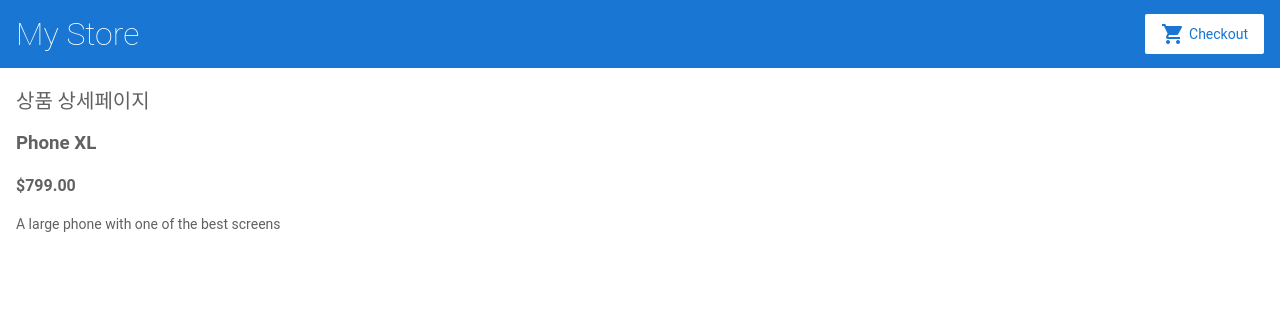
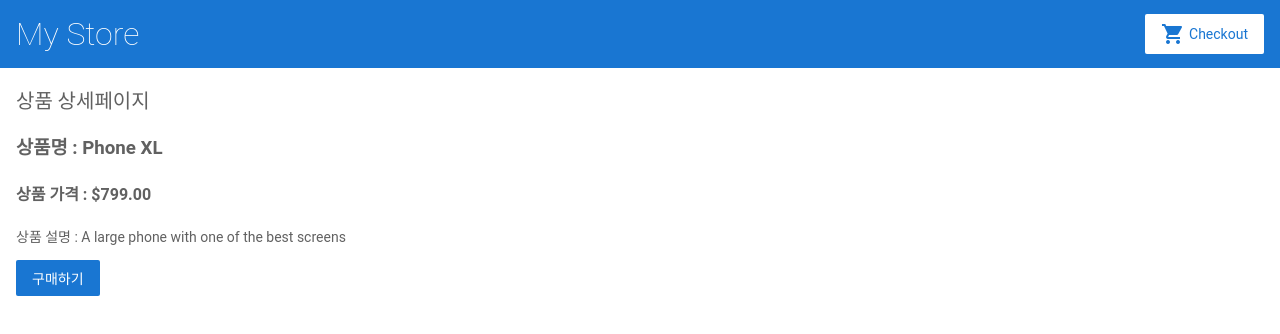
Before and after one commit to GiSeok-Hong/angular-mystore-practice, an Angular app: page /products/1 in a window 1280 px wide. Shown: the top 334 px of the page. Built offline with nearby package versions, Linux system fonts and the light colour scheme.

Commit message:
장바구니 서비스 활용하기

```diff
--- a/src/app/product-details/product-details.component.html
+++ b/src/app/product-details/product-details.component.html
@@ -2,7 +2,8 @@
 
 <!-- 현재 상품이 존재할 때만 <div> 엘리먼트가 렌더링된다. -->
 <div *ngIf="product">
-  <h3>{{ product.name }}</h3>
-  <h4>{{ product.price | currency }}</h4>
-  <p>{{ product.description }}</p>
+  <h3>상품명 : {{ product.name }}</h3>
+  <h4>상품 가격 : {{ product.price | currency }}</h4>
+  <p>상품 설명 : {{ product.description }}</p>
+  <button (click)="addToCart(product)">구매하기</button>
 </div>
--- a/src/app/product-details/product-details.component.ts
+++ b/src/app/product-details/product-details.component.ts
@@ -1,6 +1,7 @@
 import { Component, OnInit } from '@angular/core';
 import { ActivatedRoute } from '@angular/router';
 import { Product, products } from '../products';
+import { CartService } from '../cart.service';
 
 @Component({
   selector: 'app-product-details',
@@ -11,7 +12,10 @@ export class ProductDetailsComponent implements OnInit {
   product: Product | undefined;
 
   // ActivatedRoute는 Angular Router가 로드한 개별 컴포넌트에 대한 정보를 담고 있다. 이 객체를 참조하면 해당 컴포넌트가 표시될 때 사용된 라우팅 규칙이나 라우팅 인자를 확인할 수 있다.
-  constructor(private route: ActivatedRoute) {}
+  constructor(
+    private route: ActivatedRoute,
+    private cartService: CartService
+  ) {}
 
   ngOnInit() {
     // 현재 라우트에서 productId를 가져온다.
@@ -23,4 +27,12 @@ export class ProductDetailsComponent implements OnInit {
       (product) => product.id === productIdFromRoute
     );
   }
+
+  // 이 메서드는 현재 사용자가 보는 상품을 장바구니에 추가하는 메서드이다.
+  // 현재 product를 인자로 받는다. CartService addToCart() 메서드를 사용해서 인자로 받은 상품을 장바구니에 추가한다.
+  // 장바구니에 상품이 추가되었다는 메시지를 화면에 표시한다.
+  addToCart(product: Product) {
+    this.cartService.addToCart(product);
+    window.alert('고객님의 상품이 장바구니에 추가되었습니다.');
+  }
 }
```
